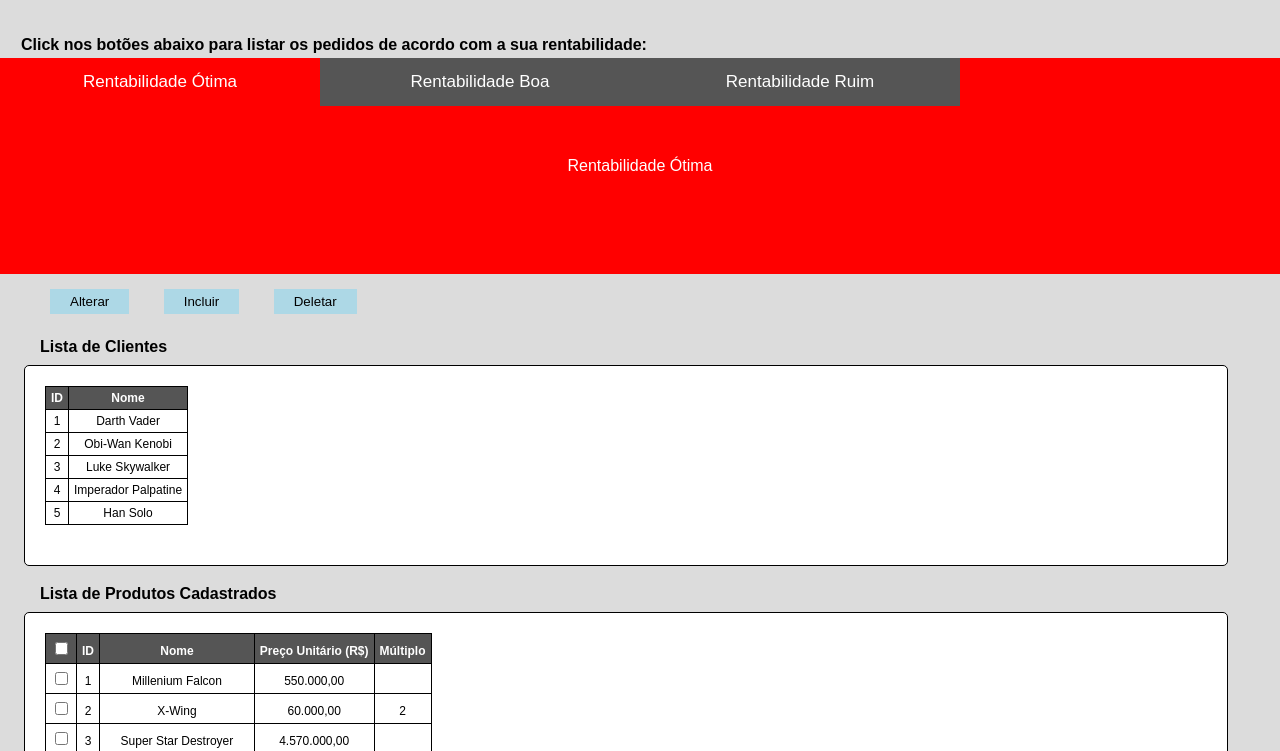
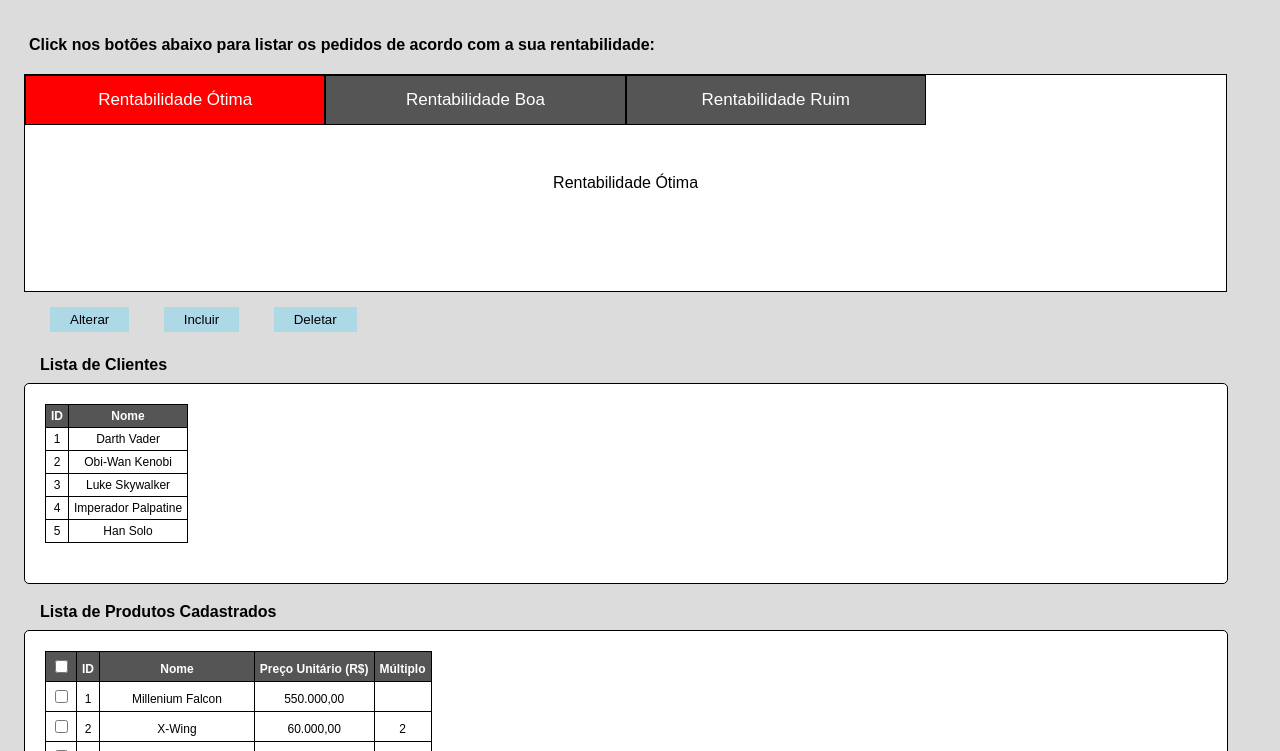
Before and after one commit to fagnermacedo/pedidoscompras, a plain HTML site: page index.html in a window 1280 px wide. Shown: the part 160-911 px from the top of the page. Drawn offline with Linux system fonts and the light colour scheme.

Commit message:
Update style.css

```diff
--- a/style.css
+++ b/style.css
@@ -17,6 +17,7 @@ header {
     position: absolute;
     color: white;
     font-size: 1.5em;
+    margin: 0 0 0 1.5em;
 
 }
 
@@ -48,11 +49,6 @@ header {
 ....
 */
 
-.paragrafo-status {
-    margin: 2em 0 0 1em;
-    padding: 5px;
-    font-weight: bold;
-}
 
 /* ####################################################################
 
@@ -64,11 +60,28 @@ header {
     ####################################################################
  */
 
+ .paragrafo-status {
+    margin: 2em 0 1em 1.5em;
+    padding: 5px;
+    font-weight: bold;
+}
+
+ .status-pedidos {
+    width: 94%;
+    margin: 0 1.5em;
+    border: 1px solid #000000;
+    box-sizing: border-box;
+    background-color: white;
+
+
+ }
+
 .tablink {
     background-color: #555;
     color: white;
     float: left; /* Propriedade usada para especificar como o elemento deve flutuar // left - O elemento flutua à esquerda de seu contêiner */
-    border: none;
+    border: 0.5px solid #000000;
+    box-sizing: border-box;
     outline: none; /* Contorno - É uma linha que fica além da borda // O contorno NÂO faz parte das dimensões do elemento // Contorno é diferente de uma borda */
     cursor: pointer; /* Especifica o tipo de cursor do Mouse quando o mesmo passar por cima do elemento // Há várias opções - Ver no link    https://www.w3schools.com/cssref/pr_class_cursor.asp  */
     padding: 14px 16px;
@@ -88,9 +101,9 @@ header {
     text-align: center;
   }
 
-  #otimo {background-color:red;}
-  #bom {background-color:green;}
-  #ruim {background-color:blue;}
+  #otimo {background-color:white; color:#000000}
+  #bom {background-color: white;}
+  #ruim {background-color:white;}
 
   /*..
    ##############################################################################################
```
